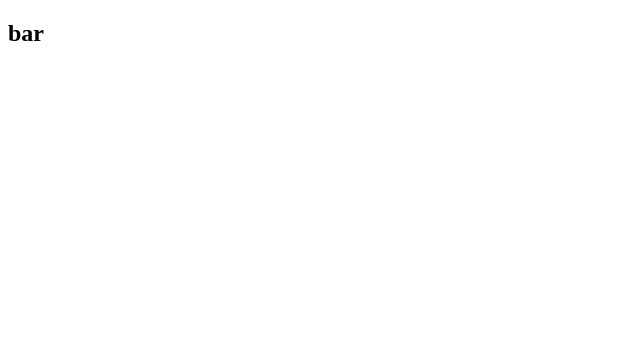
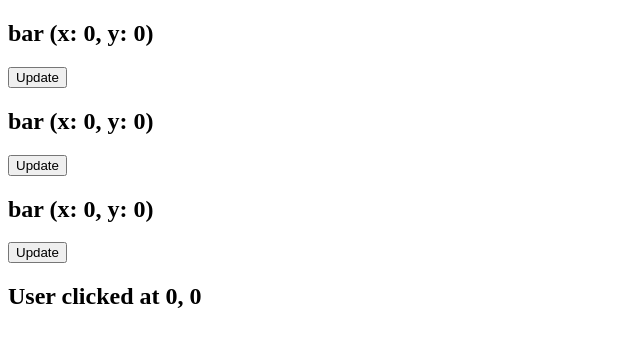
Before and after one commit to MasterKale/react-hooks-playground, a React (Vite) app: page / in a window 1280 px wide. Shown: the top 346 px of the page, without its empty margins (0-640 px from the left). Built offline with nearby package versions, Linux system fonts and the light colour scheme.

Commit message:
Fix imports in App component

```diff
--- a/src/App.jsx
+++ b/src/App.jsx
@@ -1,20 +1,15 @@
 import React from 'react';
 
-export default class App extends React.Component {
-  constructor(props) {
-    super(props);
-    this.state = {
-      foo: 'bar'
-    };
-  }
+import { AppClass, AppClassHOC } from './AppClass';
+import { AppFunc, AppFunc2 } from './AppFunc';
 
-  render() {
-    const {
-      foo,
-    } = this.state;
+const App = () => (
+  <React.Fragment>
+    <AppClass />
+    <AppClassHOC />
+    <AppFunc />
+    <AppFunc2 />
+  </React.Fragment>
+);
 
-    return (
-      <h2>{foo}</h2>
-    );
-  }
-}
+export default App;
```
